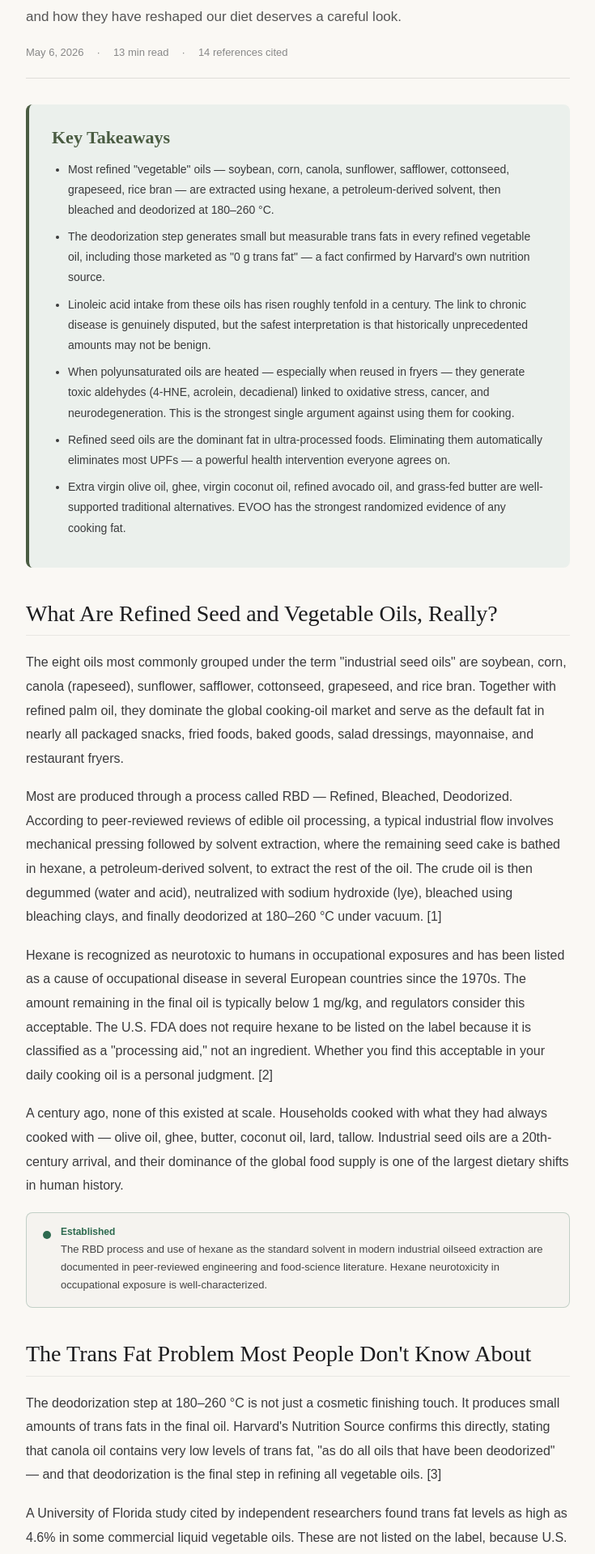
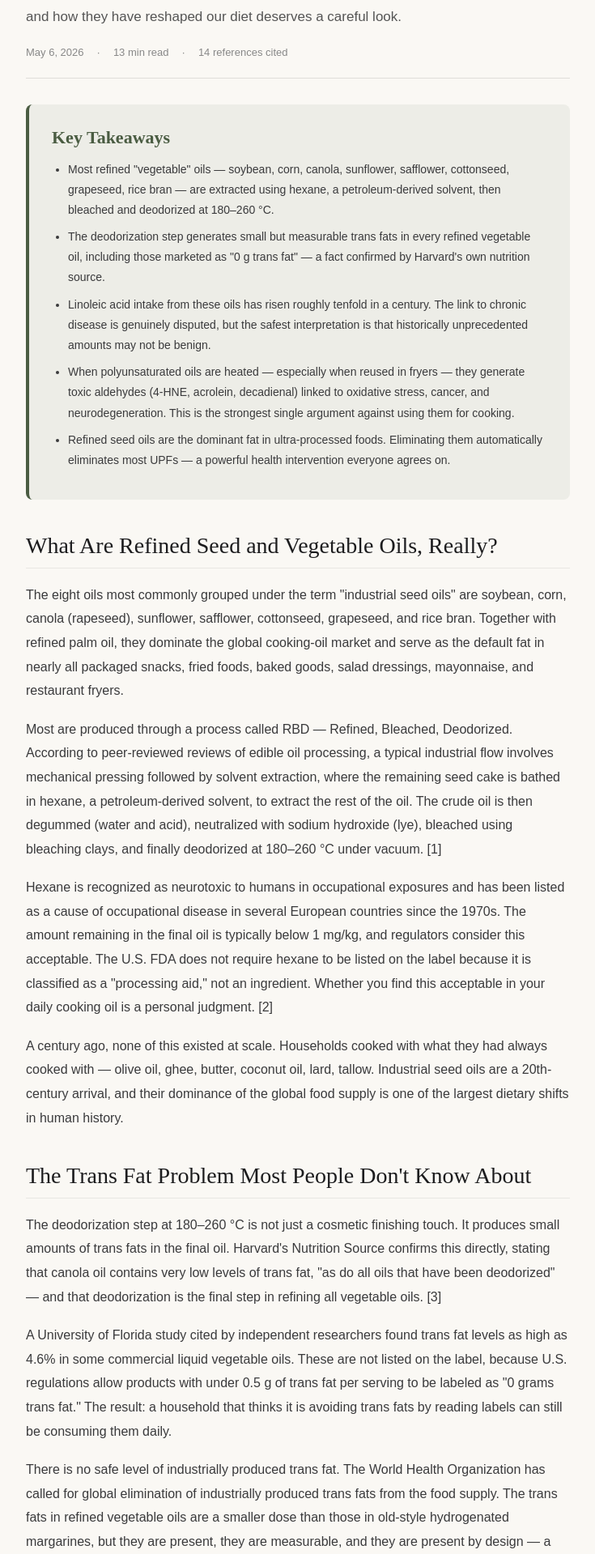
Before and after one commit to saain/fen-website, a Next.js app: page /articles/refined-oils in a window 1280 px wide. Shown: the part 401-2320 px from the top of the page at 81% size, without its empty margins (272-1007 px from the left). Built offline with nearby package versions, Linux system fonts and the light colour scheme.

Commit message:
Add refined seed oils article (EN; DV chrome translated, body pending)

```diff
--- a/src/app/articles/refined-oils/page.js
+++ b/src/app/articles/refined-oils/page.js
@@ -18,7 +18,6 @@ const en = {
     'Linoleic acid intake from these oils has risen roughly tenfold in a century. The link to chronic disease is genuinely disputed, but the safest interpretation is that historically unprecedented amounts may not be benign.',
     'When polyunsaturated oils are heated — especially when reused in fryers — they generate toxic aldehydes (4-HNE, acrolein, decadienal) linked to oxidative stress, cancer, and neurodegeneration. This is the strongest single argument against using them for cooking.',
     'Refined seed oils are the dominant fat in ultra-processed foods. Eliminating them automatically eliminates most UPFs — a powerful health intervention everyone agrees on.',
-    'Extra virgin olive oil, ghee, virgin coconut oil, refined avocado oil, and grass-fed butter are well-supported traditional alternatives. EVOO has the strongest randomized evidence of any cooking fat.',
   ],
   s1t: 'What Are Refined Seed and Vegetable Oils, Really?',
   s1: [
@@ -27,11 +26,6 @@ const en = {
     'Hexane is recognized as neurotoxic to humans in occupational exposures and has been listed as a cause of occupational disease in several European countries since the 1970s. The amount remaining in the final oil is typically below 1 mg/kg, and regulators consider this acceptable. The U.S. FDA does not require hexane to be listed on the label because it is classified as a "processing aid," not an ingredient. Whether you find this acceptable in your daily cooking oil is a personal judgment. [2]',
     'A century ago, none of this existed at scale. Households cooked with what they had always cooked with — olive oil, ghee, butter, coconut oil, lard, tallow. Industrial seed oils are a 20th-century arrival, and their dominance of the global food supply is one of the largest dietary shifts in human history.',
   ],
-  s1e: {
-    level: 'Established',
-    color: '#2d6a4f',
-    text: 'The RBD process and use of hexane as the standard solvent in modern industrial oilseed extraction are documented in peer-reviewed engineering and food-science literature. Hexane neurotoxicity in occupational exposure is well-characterized.',
-  },
   s2t: 'The Trans Fat Problem Most People Don\'t Know About',
   s2: [
     'The deodorization step at 180–260 °C is not just a cosmetic finishing touch. It produces small amounts of trans fats in the final oil. Harvard\'s Nutrition Source confirms this directly, stating that canola oil contains very low levels of trans fat, "as do all oils that have been deodorized" — and that deodorization is the final step in refining all vegetable oils. [3]',
@@ -41,7 +35,7 @@ const en = {
   s2e: {
     level: 'Strong',
     color: '#2d6a4f',
-    text: 'Trans fat formation during oil deodorization is not a contested claim — it is acknowledged by mainstream nutrition authorities including Harvard. The lack of label disclosure for trace amounts is a well-documented regulatory gap.',
+    text: 'Trans fat formation during oil deodorization is not a contested claim — it is acknowledged by mainstream nutrition authorities including Harvard. The lack of label disclosure for trace amounts is a well-documented regulatory gap.'
   },
   s3t: 'The Linoleic Acid Question',
   s3: [
@@ -55,7 +49,7 @@ const en = {
   s3e: {
     level: 'Disputed',
     color: '#b5651d',
-    text: 'This is a genuinely contested area in nutrition science. Mainstream institutions and a subset of trial-based and historical-cohort evidence point in opposite directions. The safest interpretation is to be cautious about historically unprecedented intake levels rather than picking a side.',
+    text: 'This is a genuinely contested area in nutrition science. Mainstream institutions and a subset of trial-based and historical-cohort evidence point in opposite directions. The safest interpretation is to be cautious about historically unprecedented intake levels rather than picking a side.'
   },
   s4t: 'What Actually Happens When You Heat These Oils',
   s4: [
@@ -67,7 +61,7 @@ const en = {
   s4e: {
     level: 'Strong',
     color: '#2d6a4f',
-    text: 'Thermo-oxidative degradation of polyunsaturated cooking oils into toxic aldehydes is a well-replicated finding in food chemistry. The link between specific aldehydes (4-HNE, acrolein) and cellular damage is also well-characterized. The translation to human disease risk in real-world diets is supported by mechanism and observational data.',
+    text: 'Thermo-oxidative degradation of polyunsaturated cooking oils into toxic aldehydes is a well-replicated finding in food chemistry. The link between specific aldehydes (4-HNE, acrolein) and cellular damage is also well-characterized. The translation to human disease risk in real-world diets is supported by mechanism and observational data.'
   },
   s5t: 'The Ultra-Processed Food Connection',
   s5: [
@@ -78,7 +72,7 @@ const en = {
   s5e: {
     level: 'Strong',
     color: '#2d6a4f',
-    text: 'The link between ultra-processed food intake and chronic disease is one of the most robust associations in modern nutrition epidemiology. Refined seed oils are the dominant fat source in this food category, making elimination of one largely an elimination of the other.',
+    text: 'The link between ultra-processed food intake and chronic disease is one of the most robust associations in modern nutrition epidemiology. Refined seed oils are the dominant fat source in this food category, making elimination of one largely an elimination of the other.'
   },
   s6t: 'The Traditional Fats — Evidence Reviewed',
   s6: [
@@ -91,7 +85,7 @@ const en = {
   s6e: {
     level: 'Strong (EVOO) to Mixed (others)',
     color: '#2d6a4f',
-    text: 'EVOO is the most evidence-supported cooking fat in nutrition science, anchored by the PREDIMED randomized trial. Coconut oil and butter sit in genuinely mixed evidence territory. Ghee, avocado oil, and grass-fed butter are supported by traditional use and emerging research, particularly for cooking stability.',
+    text: 'EVOO is the most evidence-supported cooking fat in nutrition science, anchored by the PREDIMED randomized trial. Coconut oil and butter sit in genuinely mixed evidence territory. Ghee, avocado oil, and grass-fed butter are supported by traditional use and emerging research, particularly for cooking stability.'
   },
   s7t: 'A Practical Cooking Guide and Bottom Line',
   s7: [
@@ -101,11 +95,6 @@ const en = {
     'A note of honesty in closing. Mainstream public-health institutions including Harvard, Johns Hopkins, the American Heart Association, and Memorial Sloan Kettering currently disagree with parts of this article\'s position. They point to large epidemiological studies showing that replacing saturated fat with polyunsaturated fat — including from seed oils — is associated with lower cardiovascular mortality. Both positions have evidence behind them.',
     'The areas where the evidence is least disputed are these: industrially produced trans fats are harmful, and refined oils contain small amounts as a byproduct of deodorization. Reused frying oil produces toxic aldehydes — and the more polyunsaturated the oil, the more it produces. Ultra-processed foods are linked to chronic disease, and refined seed oils are the dominant fat in those foods. Extra virgin olive oil reduces cardiovascular risk — supported by the strongest randomized evidence in nutrition science. Whole, traditional, minimally processed foods are protective. If you act only on the points everyone agrees on, you will eliminate refined seed oils from your kitchen, cook with traditional fats, eat whole foods, and avoid ultra-processed products. That alone will likely improve your health more than any debate about omega-6 ratios.',
   ],
-  s7e: {
-    level: 'Applied',
-    color: '#2d6a4f',
-    text: 'This guide synthesizes current evidence on industrial oil processing, oxidation chemistry, polyphenol biology, and traditional fat composition into a practical kitchen framework. Where evidence is contested, the recommendations align with the points of agreement across both sides of the debate.',
-  },
   refsTitle: 'References',
   disc: 'This article is for general informational purposes and is not medical advice. People with cardiovascular disease, familial hypercholesterolemia, diabetes, or other chronic conditions should discuss dietary fat choices with their physician before making significant changes.',
   discL: 'Medical Disclaimer:',
@@ -114,7 +103,36 @@ const en = {
   ctaB: 'Subscribe to The Saturday Edition',
 };
 
-const dv = en;
+// NOTE: Dhivehi translation is pending. UI chrome (back, tag, category, dates,
+// labels, refsTitle, disc, ctaT/D/B, evidence levels) is properly translated;
+// only the article body, takeaway bullets, and section text remain in English
+// until a translator pass is done. Same approach used for omega-3 before its
+// Dhivehi translation was added Apr 30 2026.
+const dv = {
+  back: 'ފުރަތަމަ ސަފްހާއަށް ←',
+  tag: 'މެދުމިނުގެ ހެކި',
+  category: 'ނިއުޓްރިޝަން ސައިންސް',
+  title: en.title,
+  subtitle: en.subtitle,
+  date: '6 މޭ 2026',
+  readTime: '13 މިނެޓުގެ ކިޔުމެއް',
+  refCount: '14 ރިފަރެންސް ހިމެނިފައިވޭ',
+  keyTitle: 'މުހިންމު ނުކުތާތައް',
+  keys: en.keys,
+  s1t: en.s1t, s1: en.s1,
+  s2t: en.s2t, s2: en.s2, s2e: { level: 'ވަރުގަދަ', color: '#2d6a4f', text: en.s2e.text },
+  s3t: en.s3t, s3: en.s3, s3e: { level: 'މެދު މިންވަރެއްގެ', color: '#b5651d', text: en.s3e.text },
+  s4t: en.s4t, s4: en.s4, s4e: { level: 'ވަރުގަދަ', color: '#2d6a4f', text: en.s4e.text },
+  s5t: en.s5t, s5: en.s5, s5e: { level: 'ވަރުގަދަ', color: '#2d6a4f', text: en.s5e.text },
+  s6t: en.s6t, s6: en.s6, s6e: { level: 'ވަރުގަދަ - މެދުމިންވަރެއްގެ', color: '#2d6a4f', text: en.s6e.text },
+  s7t: en.s7t, s7: en.s7,
+  refsTitle: 'ރިފަރެންސްތައް',
+  disc: en.disc,
+  discL: 'ސިއްހީ އިންޒާރު:',
+  ctaT: 'މި ލިޔުން ކަމުދިޔަތ؟',
+  ctaD: 'ހެއްކަށް ބިނާކޮށްފައިވާ ސިއްހީ ދިރާސާ ކޮންމެ ހޮނިކިރު ދުވަހަކު ތިބާގެ އީމޭލަށް ލިބޭނެ.',
+  ctaB: 'ހޮނިކިރު އެޑިޝަނާ ގުޅާ',
+};
 
 const refs = [
   { text: 'OCL — Oilseeds and fats, Crops and Lipids. "Hexane in industrial oilseed processing: a review." OCL Journal. 2025.', url: 'https://www.ocl-journal.org/articles/ocl/full_html/2025/01/ocl240054/ocl240054.html' },
@@ -143,18 +161,18 @@ function RefinedOilsArticleInner() {
       if (savedLang === 'dv') setLang('dv');
       const savedWarm = window.localStorage.getItem('fen-warm');
       if (savedWarm === 'true') setWarm(true);
-    } catch (e) {}
+    } catch(e) {}
   }, []);
 
   const changeLang = (newLang) => {
     setLang(newLang);
-    try { window.sessionStorage.setItem('fen-lang', newLang); } catch (e) {}
+    try { window.sessionStorage.setItem('fen-lang', newLang); } catch(e) {}
   };
 
   const toggleWarm = () => {
     const next = !warm;
     setWarm(next);
-    try { window.localStorage.setItem('fen-warm', String(next)); } catch (e) {}
+    try { window.localStorage.setItem('fen-warm', String(next)); } catch(e) {}
   };
 
   const c = lang === 'en' ? en : dv;
@@ -164,6 +182,7 @@ function RefinedOilsArticleInner() {
   const lh = isRtl ? 2.3 : 1.85;
   const hlh = isRtl ? 1.7 : 1.15;
 
+  /* Palette — switches between cream (normal) and red-shifted (blue light filter) */
   const PAGE_BG        = warm ? '#FCE4D0' : '#FAF8F4';
   const TEXT_PRIMARY   = warm ? '#1C0A06' : '#1C1C1E';
   const TEXT_BODY      = warm ? '#3D1A10' : '#3A3A3C';
@@ -172,11 +191,11 @@ function RefinedOilsArticleInner() {
   const TEXT_EVIDENCE  = warm ? '#4A2010' : '#444444';
   const BORDER_SUBTLE  = warm ? 'rgba(150,50,20,0.12)' : 'rgba(0,0,0,0.07)';
   const BORDER_MED     = warm ? 'rgba(150,50,20,0.20)' : 'rgba(0,0,0,0.11)';
-  const BG_TAKEAWAY    = warm ? '#F5CEBC' : 'rgba(13,122,106,0.06)';
+  const BG_TAKEAWAY    = warm ? '#F5CEBC' : 'rgba(74,92,66,0.07)';
   const BG_DISCLAIMER  = warm ? '#F0C8B8' : '#F0EDE8';
   const BG_EVIDENCE    = warm ? 'rgba(150,50,20,0.05)' : 'rgba(0,0,0,0.02)';
   const TEAL           = warm ? '#A03A18' : '#4A5C42';
-  const LINK_COLOR     = warm ? '#A03A18' : '#4A5C42';
+  const IMG_FILTER     = warm ? 'sepia(0.45) saturate(0.80) brightness(0.94)' : 'none';
 
   const Sec = ({ title, ps, ev }) => (
     <div style={{ marginBottom: 40 }}>
@@ -240,7 +259,7 @@ function RefinedOilsArticleInner() {
               }}
             >
               <span style={{ fontSize: 14, filter: warm ? 'none' : 'grayscale(0.3)' }}>🕯️</span>
-              <span className="toggle-label">{isRtl ? 'ނޫ އަލި ހުރަސް' : 'Blue Light Blocker'}</span>
+              <span className="toggle-label" style={{ fontFamily: isRtl ? "'Faruma','MV Waheed',Tahoma,sans-serif" : "'DM Sans',sans-serif" }}>{isRtl ? 'ނޫރަސް™' : 'Blue Light Blocker'}</span>
               {warm && <span style={{ width: 6, height: 6, borderRadius: '50%', background: '#F5A060', display: 'inline-block', marginLeft: 2 }} />}
             </button>
             <button
@@ -279,7 +298,7 @@ function RefinedOilsArticleInner() {
         </div>
 
         <div style={{ background: BG_TAKEAWAY, borderRadius: 8, padding: 28, marginBottom: 40, borderLeft: isRtl ? 'none' : `4px solid ${TEAL}`, borderRight: isRtl ? `4px solid ${TEAL}` : 'none' }}>
-          <h3 style={{ fontFamily: hf, fontSize: 22, marginBottom: 14, color: TEAL }}>
+          <h3 style={{ fontFamily: hf, fontSize: isRtl ? 22 : 22, marginBottom: 14, color: TEAL }}>
             {c.keyTitle}
           </h3>
           <ul style={{ paddingLeft: isRtl ? 0 : 20, paddingRight: isRtl ? 20 : 0, listStyle: 'disc' }}>
@@ -291,13 +310,13 @@ function RefinedOilsArticleInner() {
           </ul>
         </div>
 
-        <Sec title={c.s1t} ps={c.s1} ev={c.s1e} />
+        <Sec title={c.s1t} ps={c.s1} />
         <Sec title={c.s2t} ps={c.s2} ev={c.s2e} />
         <Sec title={c.s3t} ps={c.s3} ev={c.s3e} />
         <Sec title={c.s4t} ps={c.s4} ev={c.s4e} />
         <Sec title={c.s5t} ps={c.s5} ev={c.s5e} />
         <Sec title={c.s6t} ps={c.s6} ev={c.s6e} />
-        <Sec title={c.s7t} ps={c.s7} ev={c.s7e} />
+        <Sec title={c.s7t} ps={c.s7} />
 
         <div style={{ marginTop: 60, paddingTop: 32, borderTop: `2px solid ${BORDER_MED}` }}>
           <h3 style={{ fontFamily: hf, fontSize: isRtl ? 24 : 26, marginBottom: 20, color: TEXT_PRIMARY }}>
@@ -307,12 +326,7 @@ function RefinedOilsArticleInner() {
             {refs.map((r, i) => (
               <li key={i} style={{ fontSize: 13, lineHeight: 1.7, color: TEXT_SECONDARY, marginBottom: 12, fontWeight: 300, wordBreak: 'break-word', direction: 'ltr', textAlign: 'left' }}>
                 {r.text}{' '}
-                <a
-                  href={r.url}
-                  target="_blank"
-                  rel="noopener noreferrer"
-                  style={{ color: LINK_COLOR, textDecoration: 'underline', wordBreak: 'break-all' }}
-                >
+                <a href={r.url} target="_blank" rel="noopener noreferrer" style={{ color: TEAL, textDecoration: 'underline', wordBreak: 'break-all' }}>
                   {r.url}
                 </a>
               </li>
```
Also changed, not shown: src/app/page.js (+4 -4 lines), public/images/article-8.jpg (added).
